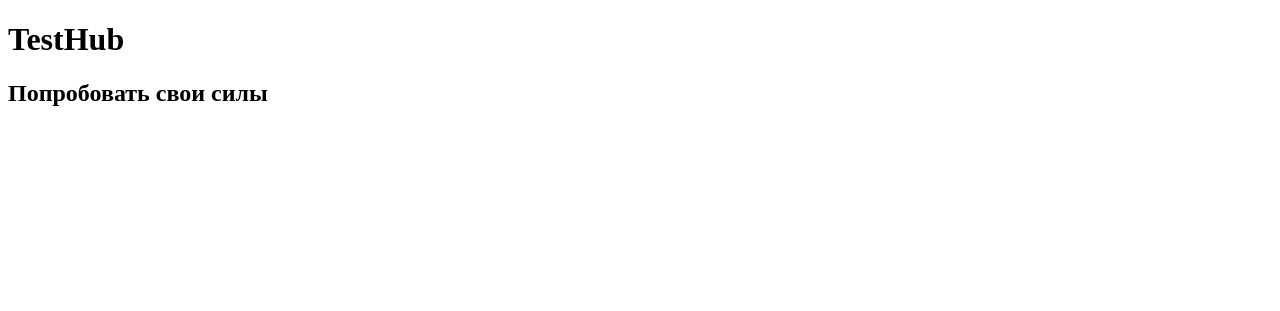
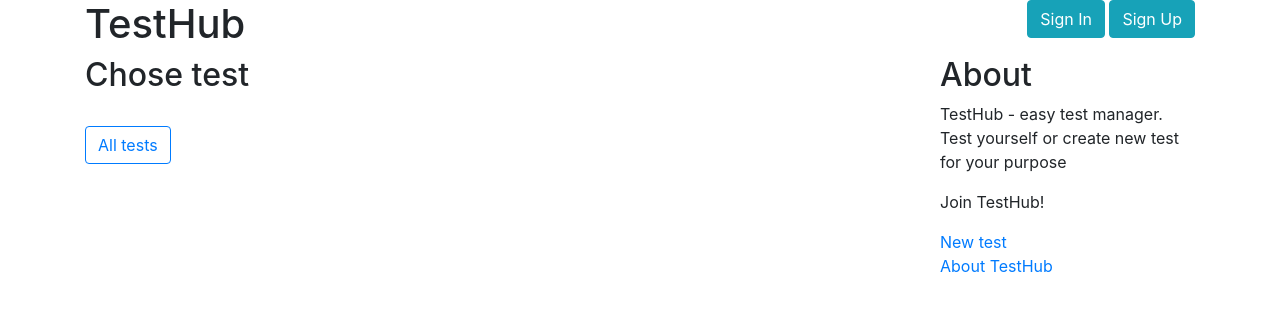
Before and after one commit to TheSidSpears/test_hub, a Symfony app: template templates/main/homepage.html.twig in a window 1280 px wide. Shown: the top 311 px of the page. Run offline with Twig, Linux system fonts and the light colour scheme; the template is opened without the code that fills it, so the values that code supplies are empty; some libraries are stand-ins or nearby versions.

Commit message:
Connect bootstrap via yarp But now bootstrap run from url in template

```diff
--- /dev/null
+++ b/assets/css/app.scss
@@ -0,0 +1,5 @@
+$icon-font-path: "~bootstrap-sass/assets/fonts/bootstrap/";
+$fa-font-path: "~font-awesome/fonts";
+
+// the ~ allows you to reference things in node_modules
+@import '~bootstrap-sass/assets/stylesheets/bootstrap';
--- /dev/null
+++ b/assets/js/app.js
@@ -0,0 +1,2 @@
+var $ = require('jquery');
+require('bootstrap-sass');
--- a/composer.json
+++ b/composer.json
@@ -4,6 +4,7 @@
     "require": {
         "php": "^7.1.3",
         "sensio/framework-extra-bundle": "^5.1",
+        "symfony/asset": "^4.0",
         "symfony/console": "^4.0",
         "symfony/flex": "^1.0",
         "symfony/framework-bundle": "^4.0",
--- a/templates/base.html.twig
+++ b/templates/base.html.twig
@@ -3,10 +3,18 @@
     <head>
         <meta charset="UTF-8">
         <title>{% block title %}Welcome!{% endblock %}</title>
-        {% block stylesheets %}{% endblock %}
+        {% block stylesheets %}
+            <link rel="stylesheet" href="https://maxcdn.bootstrapcdn.com/bootstrap/4.0.0-beta.2/css/bootstrap.min.css" integrity="sha384-PsH8R72JQ3SOdhVi3uxftmaW6Vc51MKb0q5P2rRUpPvrszuE4W1povHYgTpBfshb" crossorigin="anonymous">
+        {% endblock %}
     </head>
     <body>
-        {% block body %}{% endblock %}
-        {% block javascripts %}{% endblock %}
+        <div class="container">
+            {% block body %}{% endblock %}
+        </div>
+        {% block javascripts %}
+            <script src="https://code.jquery.com/jquery-3.2.1.slim.min.js" integrity="sha384-KJ3o2DKtIkvYIK3UENzmM7KCkRr/rE9/Qpg6aAZGJwFDMVNA/GpGFF93hXpG5KkN" crossorigin="anonymous"></script>
+            <script src="https://cdnjs.cloudflare.com/ajax/libs/popper.js/1.12.3/umd/popper.min.js" integrity="sha384-vFJXuSJphROIrBnz7yo7oB41mKfc8JzQZiCq4NCceLEaO4IHwicKwpJf9c9IpFgh" crossorigin="anonymous"></script>
+            <script src="https://maxcdn.bootstrapcdn.com/bootstrap/4.0.0-beta.2/js/bootstrap.min.js" integrity="sha384-alpBpkh1PFOepccYVYDB4do5UnbKysX5WZXm3XxPqe5iKTfUKjNkCk9SaVuEZflJ" crossorigin="anonymous"></script>
+        {% endblock %}
     </body>
 </html>
--- a/templates/main/homepage.html.twig
+++ b/templates/main/homepage.html.twig
@@ -1,16 +1,57 @@
 {% extends 'base.html.twig' %}
 
 {% block body %}
-    <h1>TestHub</h1>
-    <div>
-        <h2>Попробовать свои силы</h2>
-        {% for test in tests %}
-            <div>
-                <h3>{{ test.name }}</h3>
-                {% for tag in test.tags %}
-                    <p>{{ tag.name }}</p>
-                {% endfor %}
+    <div class="row">
+        <div class="col">
+            <h1>TestHub</h1>
+        </div>
+        <div class="col">
+            <div class="row float-right">
+                <div class="col ">
+                    <a class="btn btn-info" href="">Sign In</a>
+                    <a class="btn btn-info" href="">Sign Up</a>
+                </div>
             </div>
-        {% endfor %}
+        </div>
+    </div>
+    <div class="row">
+        <div class="col-9">
+            <h2>Chose test</h2>
+            {% for test in tests %}
+                <div class="row">
+                    <div class="col">
+                        <a href="">
+                            <h4>{{ test.name }}</h4>
+                        </a>
+                    </div>
+                    <div class="col">
+                        <div class="float-right">2600 / 12500</div>
+                    </div>
+                </div>
+                <div class="row">
+                    <div class="col">
+                        {% for tag in test.tags %}
+                            <a href="#" class="badge badge-info">{{ tag.name }}</a>
+                        {% endfor %}
+                    </div>
+                </div>
+            {% endfor %}
+            <div class="row">
+                <div class="col mt-4">
+                    <a href="" class="btn btn-outline-primary">All tests</a>
+                </div>
+            </div>
+        </div>
+        <div class="col">
+            <h2>About</h2>
+            <p>
+                TestHub - easy test manager. Test yourself or create new test for your purpose
+            </p>
+            <p>
+                Join TestHub!
+            </p>
+            <a class="d-block" href="">New test</a>
+            <a class="d-block" href="">About TestHub</a>
+        </div>
     </div>
 {% endblock %}
```
Also changed, not shown: package.json (+7 -1 lines), webpack.config.js (+9 -7 lines), 4 other files.
